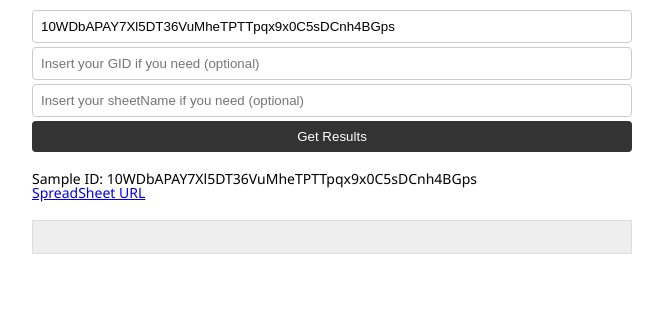
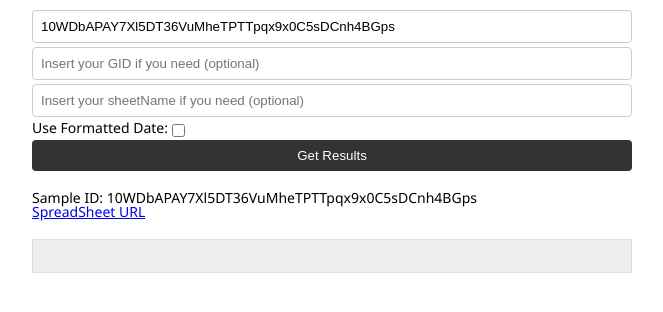
Before and after one commit to fureweb-com/public-google-sheets-parser, a plain HTML site: page index.html in a window 1280 px wide. Shown: the part 116-428 px from the top of the page, without its empty margins (308-971 px from the left). Drawn offline with nearby package versions, Linux system fonts and the light colour scheme.

Commit message:
Add checkbox element for useFormattedDate

```diff
--- a/index.html
+++ b/index.html
@@ -94,6 +94,10 @@
       <input id="sheet-name" type="text" placeholder="Insert your sheetName if you need (optional)">
     </div>
     <div class="row">
+      <label for="use-formatted-date">Use Formatted Date:</label>
+      <input id="use-formatted-date" type="checkbox">
+    </div>
+    <div class="row">
       <button class="get-results">Get Results</button><br/>
     </div>
   </div>
```
